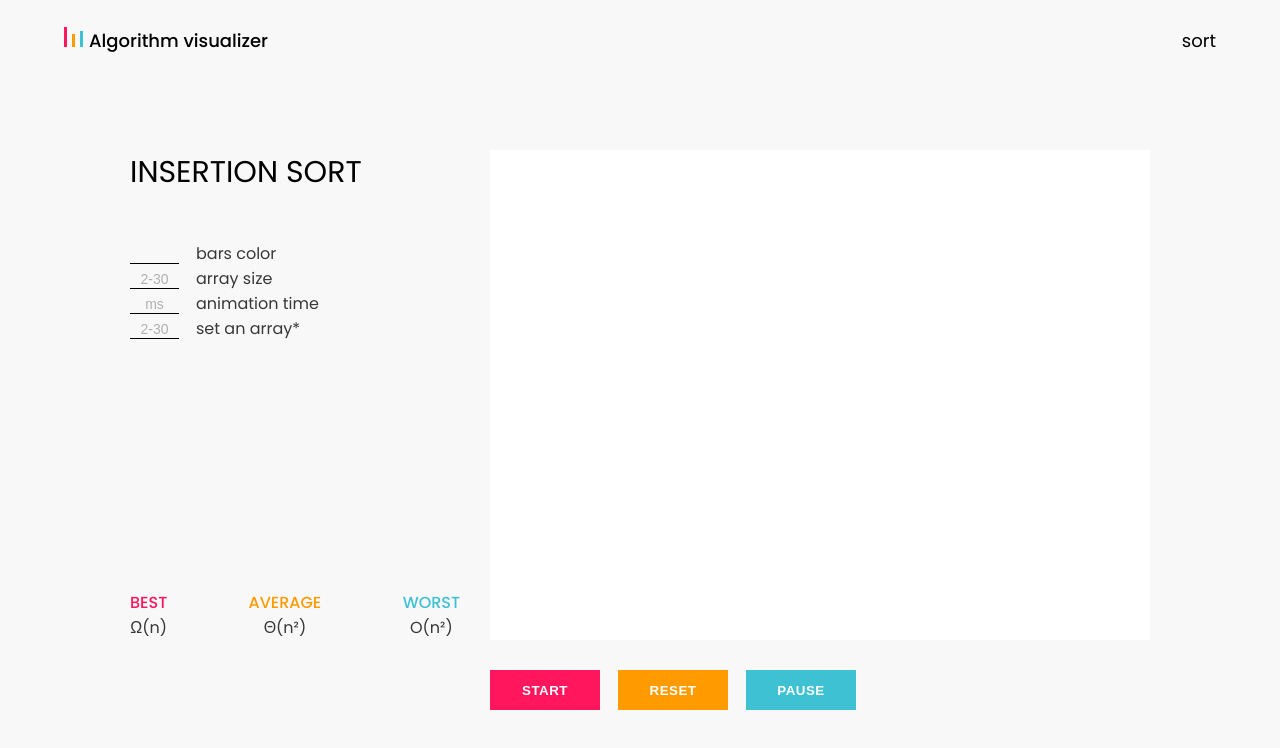
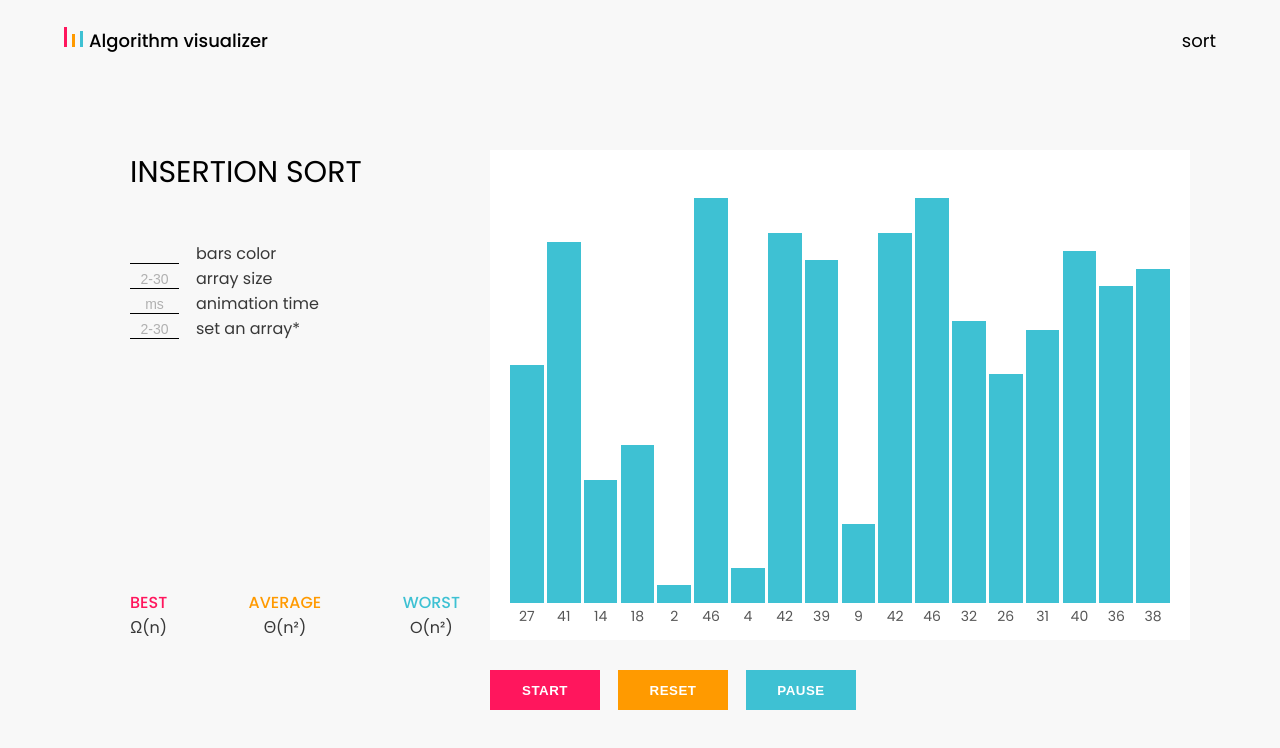
Before and after one commit to bdriguesdev/algorithm-visualizer, a React (Create React App) app: page / in a window 1280 px wide. Shown: the top 748 px of the page. Built offline with nearby package versions, Linux system fonts and the light colour scheme.

Commit message:
Now sort graph is displaying the array inside the graph

```diff
--- a/src/components/Sort/Sort.js
+++ b/src/components/Sort/Sort.js
@@ -1,9 +1,11 @@
-import React from 'react';
+import React, { useState } from 'react';
 
 import './Sort.scss';
 import SortGraph from '../SortGraph/SortGraph';
 
 const Sort = props => {
+    const [ array, setArray ] = useState(null);
+
     return (
         <section className="sort">
             <div className="info">
@@ -37,7 +39,7 @@ const Sort = props => {
                     </div>
                 </div>
             </div>
-            <SortGraph />
+            <SortGraph array={array} setArray={setArray} />
         </section>
     );
 };
--- a/src/components/SortGraph/SortGraph.js
+++ b/src/components/SortGraph/SortGraph.js
@@ -1,13 +1,74 @@
-import React from 'react';
+import React, { useEffect, useState } from 'react';
 
 import './SortGraph.scss';
 
 const SortGraph = props => {
+    const [ array, setArray ] = useState([]);
+    const [ minValue, setMinValue ] = useState(null);
+    const [ maxValue, setMaxValue ] = useState(null);
+
+    useEffect(() => {
+        if(!props.array) {
+            //creating a random array with 18 elements, each element with a value between 1-50
+            for(let x = 0; x < 18; x++) {
+                const value = Math.floor(Math.random() * (50 - 1 + 1) + 1);
+                setArray(oldArr => {
+                    oldArr.push(value);
+                    return oldArr;
+                });
+            }
+            //finding min and max
+            let min = array[0];
+            let max = array[0];
+            array.forEach(value => {
+                if(value < min) min = value;
+                if(value > max) max = value;
+            });
+            setMinValue(min);
+            setMaxValue(max);
+        }
+    }, [props.array, array]);
+
+
+
+    const defineElementHeight = (value, index) => {
+        const percentValue = 440 / 50;
+        const height = value * percentValue;
+        const graphTotalWidth = document.querySelector('.sortGraph').getBoundingClientRect().width;
+        const barWidth = (graphTotalWidth - (array.length - 1) * 3) / array.length;
+
+        console.log(value, height, (graphTotalWidth - array.length * 3 ) / array.length);
+        return {
+            height: height + 'px',
+            width: barWidth,
+        };
+    };
+
+    const calcLeftValue = index => {
+        const graphTotalWidth = document.querySelector('.sortGraph').getBoundingClientRect().width;
+        const barWidth = (graphTotalWidth - (array.length - 1) * 3) / array.length;
+
+        console.log(barWidth);
+        return {
+            left: index === 0? 20 + 'px': 20 + (barWidth * index ) + (3 * index) + 'px'
+        };
+    }
+
     return (
         <div className="sortGraph">
-            <div className="element">
-                <div className="elementLine"></div>
-                <span className="elementValue"></span>
+            <div className="elements">
+                {
+                    array.length > 0 && (
+                        array.map((value, index) => {
+                            return (
+                                <div style={calcLeftValue(index)} className="element" key={index} >
+                                    <div style={defineElementHeight(value, index)} className="elementLine"></div>
+                                    <span className="elementValue">{value}</span>
+                                </div>
+                            )
+                        })
+                    )
+                }
             </div>
             <div className="sortButtons">
                 <button className="button btnPink">START</button>
--- a/src/components/SortGraph/SortGraph.scss
+++ b/src/components/SortGraph/SortGraph.scss
@@ -4,10 +4,28 @@
     min-width: 260px;
     width: 660px;
 
-    .element {
+    .elements {
         height: 450px;
+        width: 100%;
         padding: 20px 20px;
         background-color: white;
+        display: flex;
+        position: relative;
+    }
+
+    .element {
+        position: absolute;
+        bottom: 12px;
+
+        .elementLine {
+            background-color: $blue;
+        }
+
+        .elementValue {
+            color: #575757;
+            font-size: 0.875rem;
+            font-weight: 400;
+        }
     }
 
     .sortButtons {
@@ -25,6 +43,7 @@
             border: none;
             cursor: pointer;
             transition: box-shadow 200ms ease-in-out;
+            outline: none;
         }
 
         .button:hover {
```
